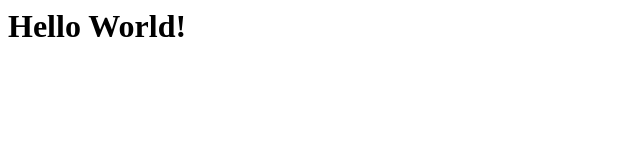
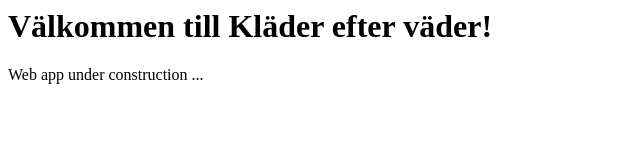
Before and after one commit to emholmgren/kladereftervader, a plain HTML site: page index.html in a window 1280 px wide. Shown: the whole page, without its empty margins (0-640 px from the left). Drawn offline with Linux system fonts and the light colour scheme.

Commit message:
Update index.html

```diff
--- a/index.html
+++ b/index.html
@@ -1 +1,2 @@
-<h1>Hello World!</h1>
+<h1>Välkommen till Kläder efter väder!</h1>
+<p>Web app under construction ...</p>
```
